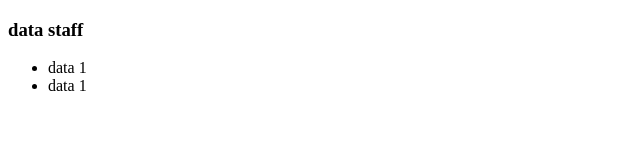
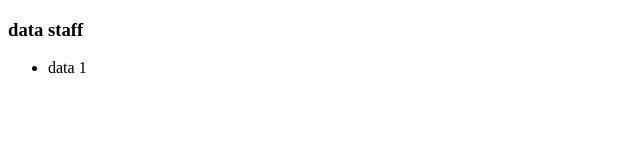
Before and after one commit to reivanrevin/cloud, a plain HTML site: page staf.html in a window 1280 px wide. Shown: the full height of the page, 0-640 px from the left. Drawn offline with Linux system fonts and the light colour scheme.

Commit message:
menghapus baris kedua karena tidak sesuai

```diff
--- a/staf.html
+++ b/staf.html
@@ -11,7 +11,6 @@
     <h3>data staff</h3>
     <ul>
         <li>data 1</li>
-        <li>data 1</li>
     </ul>
 </body>
 
```
